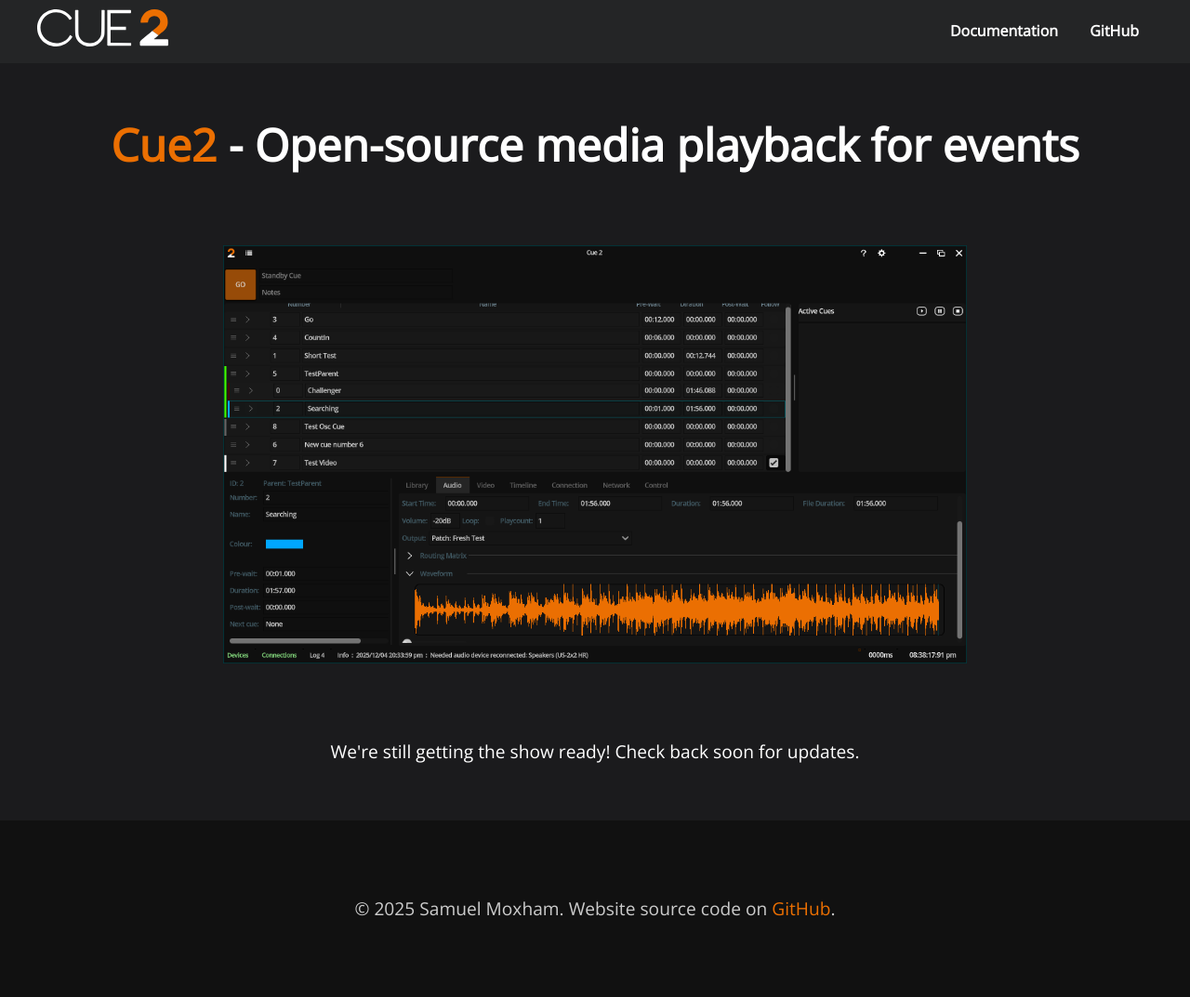
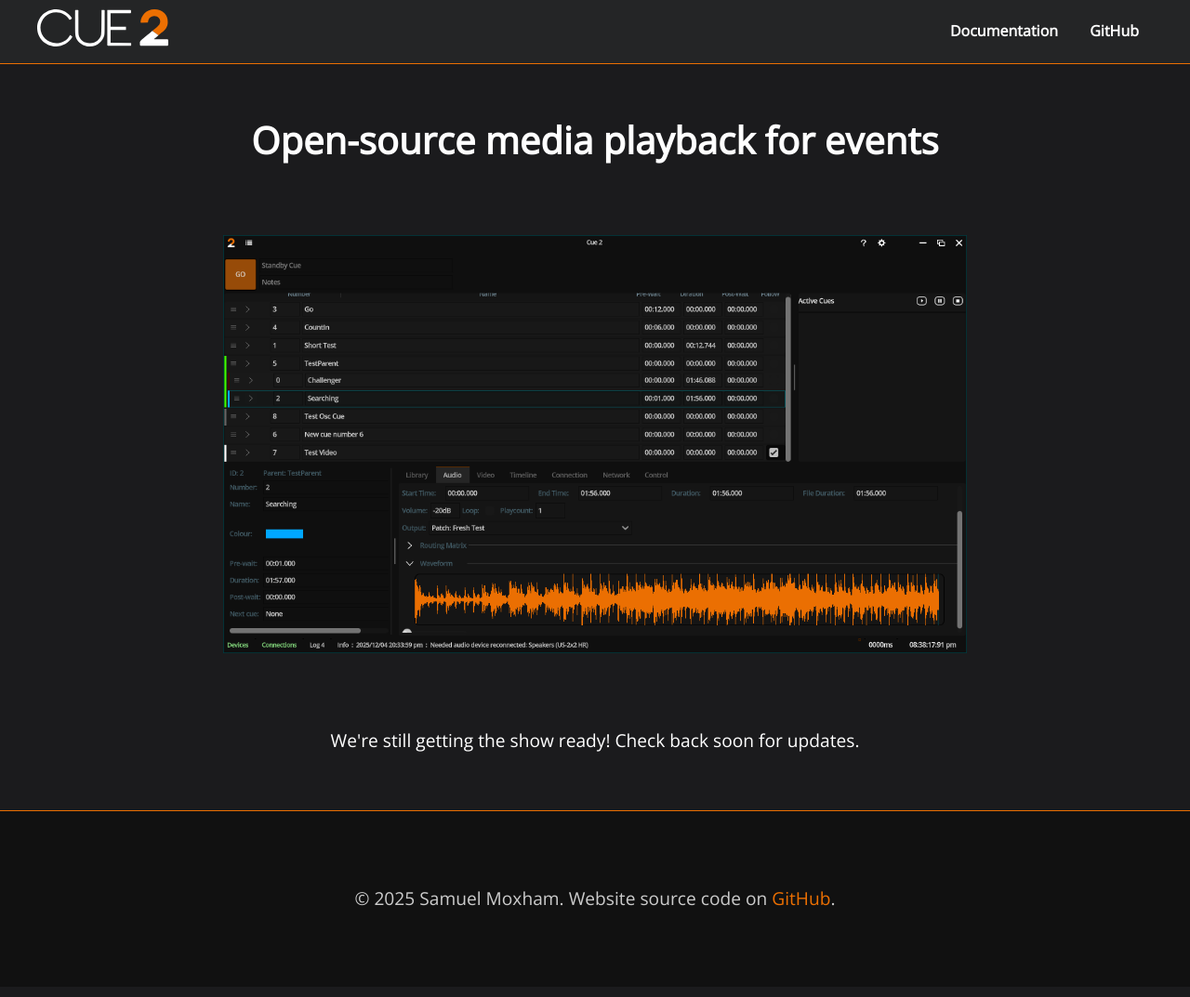
Before and after one commit to Tech-mop/Cue2.Live-Website, a Jekyll site: the page built from index.md, in a window 1280 px wide. Shown: the whole page at 93% size. Built offline with Jekyll 4.4.1, drawn with Linux system fonts in a browser that asks for light colours.

Commit message:
Add README and update site styles and homepage

```diff
--- a/assets/css/main.css
+++ b/assets/css/main.css
@@ -12,6 +12,7 @@ body {
 nav {
   background-color: #242526;
   padding: 10px 0;
+  border-bottom: 1px solid #EB6F02;
 }
 
 nav .container {
@@ -56,7 +57,8 @@ header {
 
 h1 {
   margin: 0;
-  font-size: 3em;
+  font-size: 2.5em;
+  font-family: 'Open Sans', Arial, sans-serif;
 }
 
 .hero-text {
@@ -89,6 +91,7 @@ footer {
   text-align: center;
   padding: 20px;
   margin-top: 20px;
+  border-top: 1px solid #EB6F02;
 }
 
 footer a {
--- a/index.md
+++ b/index.md
@@ -4,7 +4,7 @@ title: Cue2
 ---
 
 <div class="hero-text">
-    <h1><span class="primary">Cue2</span> <span class="white">- Open-source media playback for events</span></h1>
+    <h1>Open-source media playback for events</h1>
 </div>
 <header>
     <img src="/assets/img/251204.PNG" alt="Cue2 Header Image" style="width: 100%; max-width: 800px; display: block; margin: 0 auto;">
```
Also changed, not shown: README.md (added).
